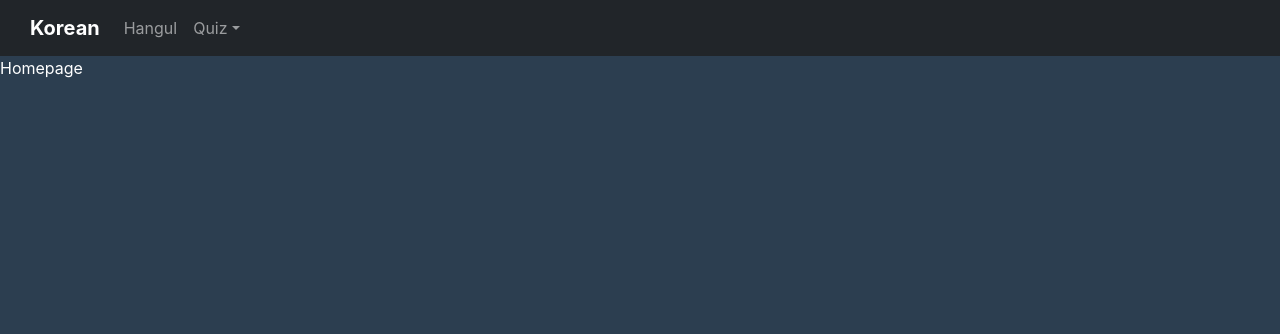
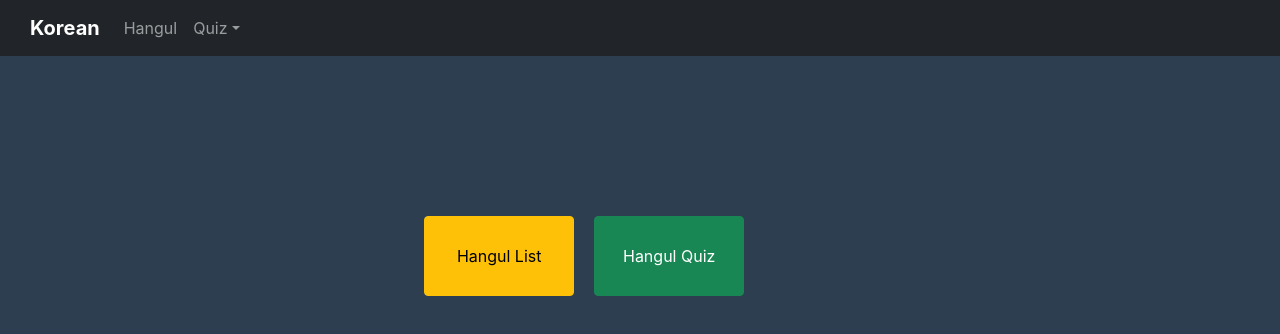
Before and after one commit to Asif-Dev-Fr/Korean-Language, a React (Create React App) app: page / in a window 1280 px wide. Shown: the top 334 px of the page. Built offline with nearby package versions, Linux system fonts and the light colour scheme.

Commit message:
homepage done

```diff
--- a/src/App.css
+++ b/src/App.css
@@ -29,5 +29,21 @@ body {
 }
 
 .container .cardRow .card .list-group .sentence {
-  height: 160px;
+  min-height: 150px;
 }
+
+
+.container .homepage {
+  margin-top: 150px;
+  width: 90%;
+  display: flex;
+  flex-direction: column;
+  justify-content: center;
+  align-items: center;
+}
+
+.container .homepage button {
+  height: 80px;
+  width: 150px;
+  margin: 10px
+}
--- a/src/pages/homepage/Homepage.jsx
+++ b/src/pages/homepage/Homepage.jsx
@@ -1,9 +1,18 @@
-import React from 'react'
+import React from "react";
+import { Button } from "react-bootstrap";
+import { Link } from "react-router-dom";
 
 const Homepage = () => {
   return (
-    <div>Homepage</div>
-  )
-}
+    <div className="container">
+      <div className="homepage">
+        <Link to="/hangul">
+          <Button variant="warning">Hangul List</Button>
+          <Button variant="success">Hangul Quiz</Button>
+        </Link>
+      </div>
+    </div>
+  );
+};
 
-export default Homepage
+export default Homepage;
```
